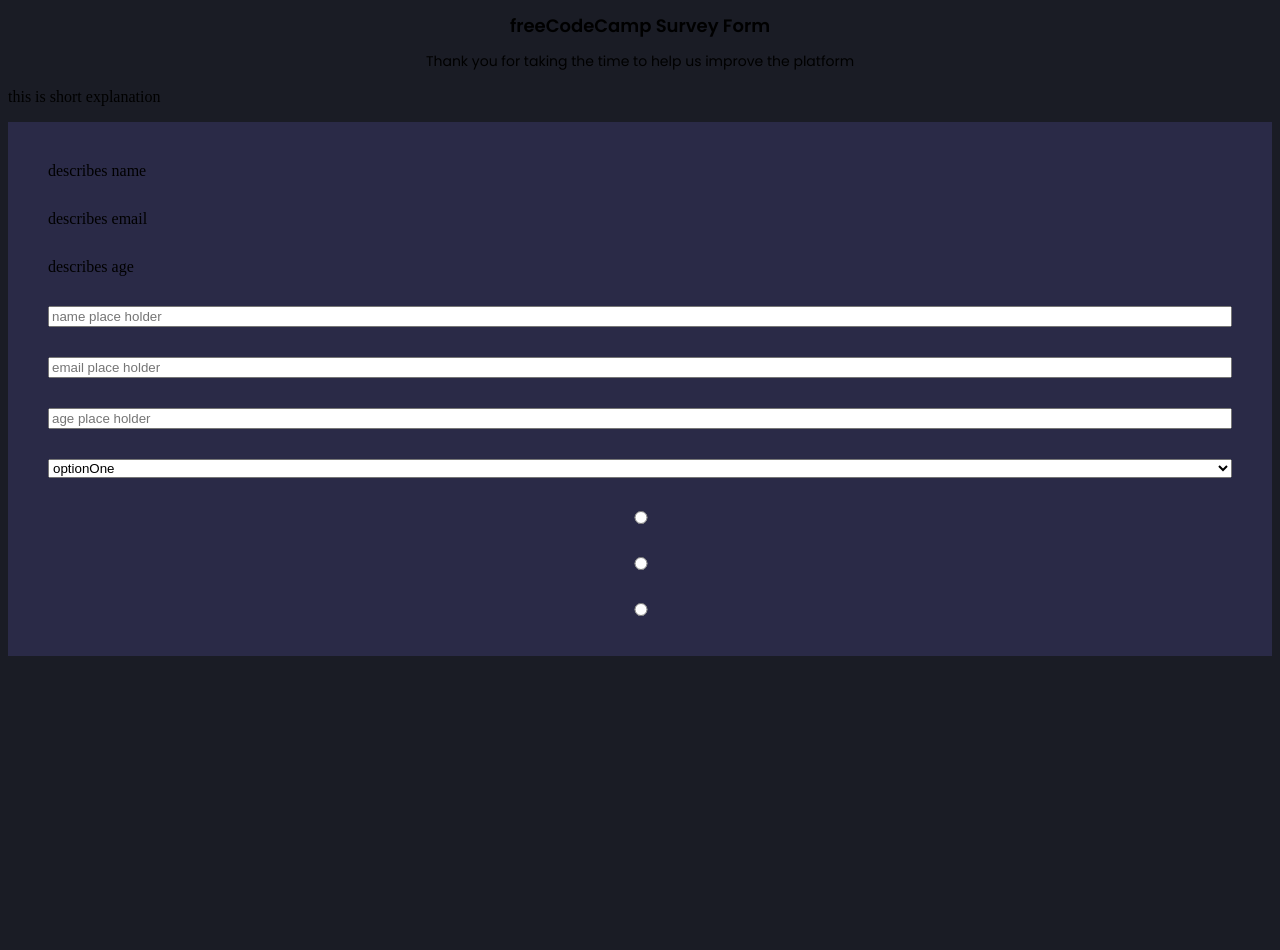
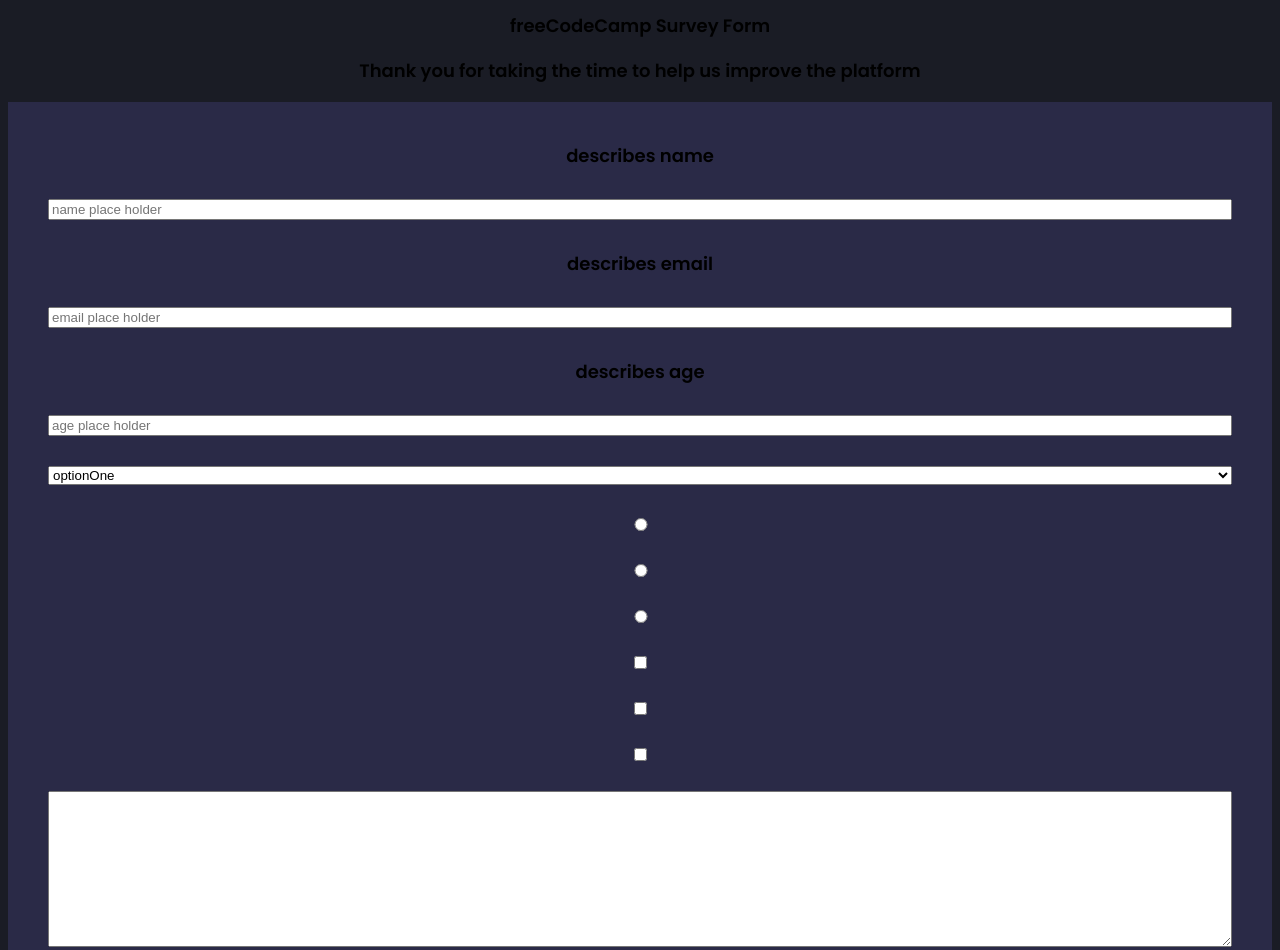
Before and after one commit to TadesseDev/Microvers2, a plain HTML site: page index.html in a window 1280 px wide. Shown: the top 950 px of the page. Before the commit the page ends 800 px from the top, so only its background shows below. Drawn offline with Linux system fonts and the light colour scheme.

Commit message:
free code camp chalenge 15

```diff
--- a/index.html
+++ b/index.html
@@ -13,14 +13,13 @@
     <script src="https://cdn.freecodecamp.org/testable-projects-fcc/v1/bundle.js"></script>
     <h1 id="title">freeCodeCamp Survey Form
  <h1/>
- <h2>Thank you for taking the time to help us improve the platform</h2>
-    <p id="description">this is short explanation</p>
+    <p id="description">Thank you for taking the time to help us improve the platform</p>
     <form action="" id="survey-form" >
       <label for="name" id="name-label">describes name</label>
+      <input type="text" id="name" placeholder="name place holder" required />
       <label for="email" id="email-label">describes email</label>
+      <input type="email" id="email" placeholder="email place holder" required/>
       <label for="number" id="number-label">describes age</label>
-      <input type="text" id="name" placeholder="name place holder" required />
-      <input type="email" id="email" placeholder="email place holder" required/>
       <input type="number" id="number" placeholder="age place holder" min="0" max="100">
       <select name="" id="dropdown">
         <option value="optionOne">optionOne</option>
@@ -30,6 +29,10 @@
       <input type="radio" name="name" value="radioOne">
       <input type="radio" name="name" value="radioTwo">
       <input type="radio" name="name" value="radioThree">
+      <input type="checkbox" value="checkBoxValueOne">
+      <input type="checkbox" value="checkBoxValueTwo">
+      <input type="checkbox" value="checkBoxValueThree">
+      <textarea name="" id="" cols="30" rows="10"></textarea>
     </form>
     <!--
     Hello Camper!
```
